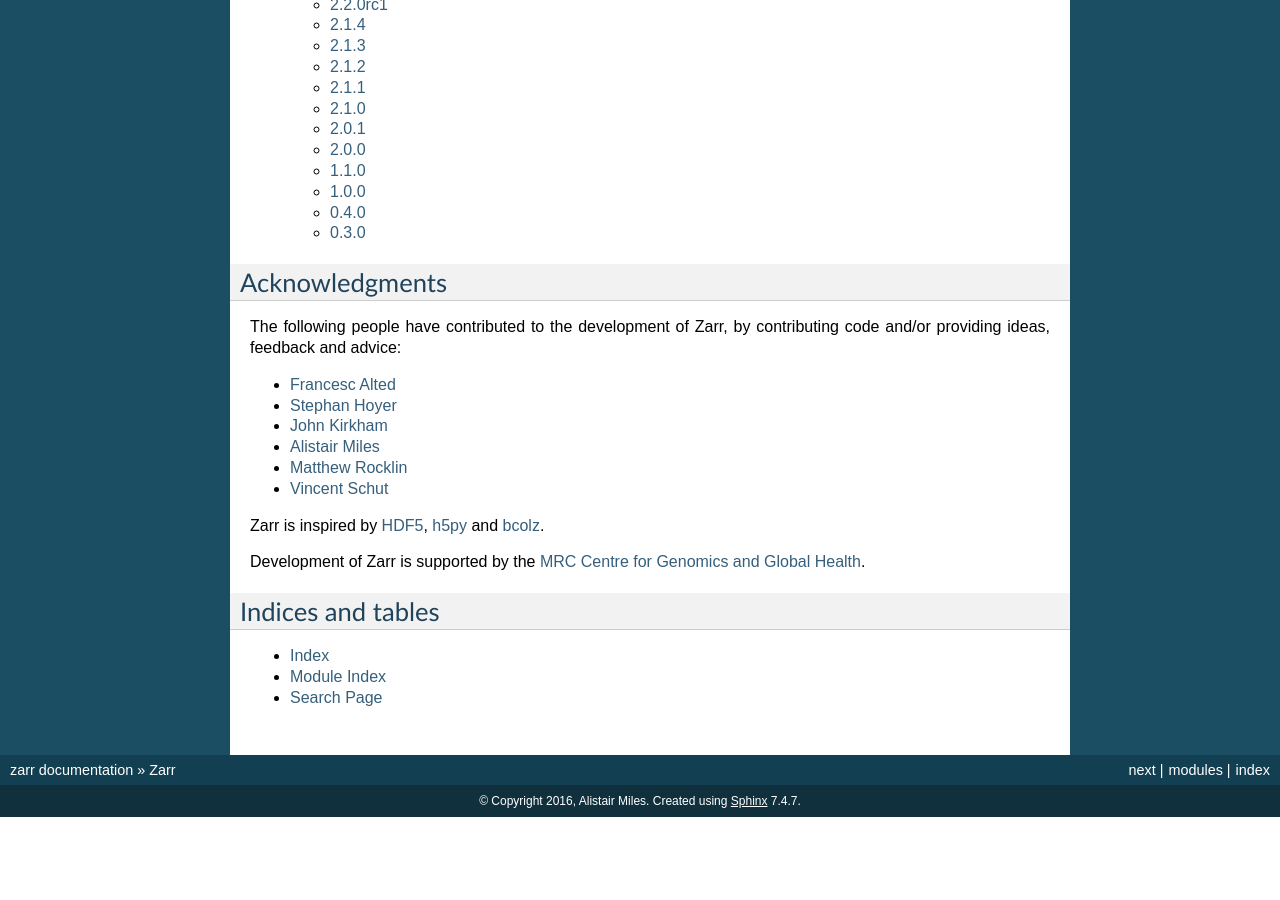
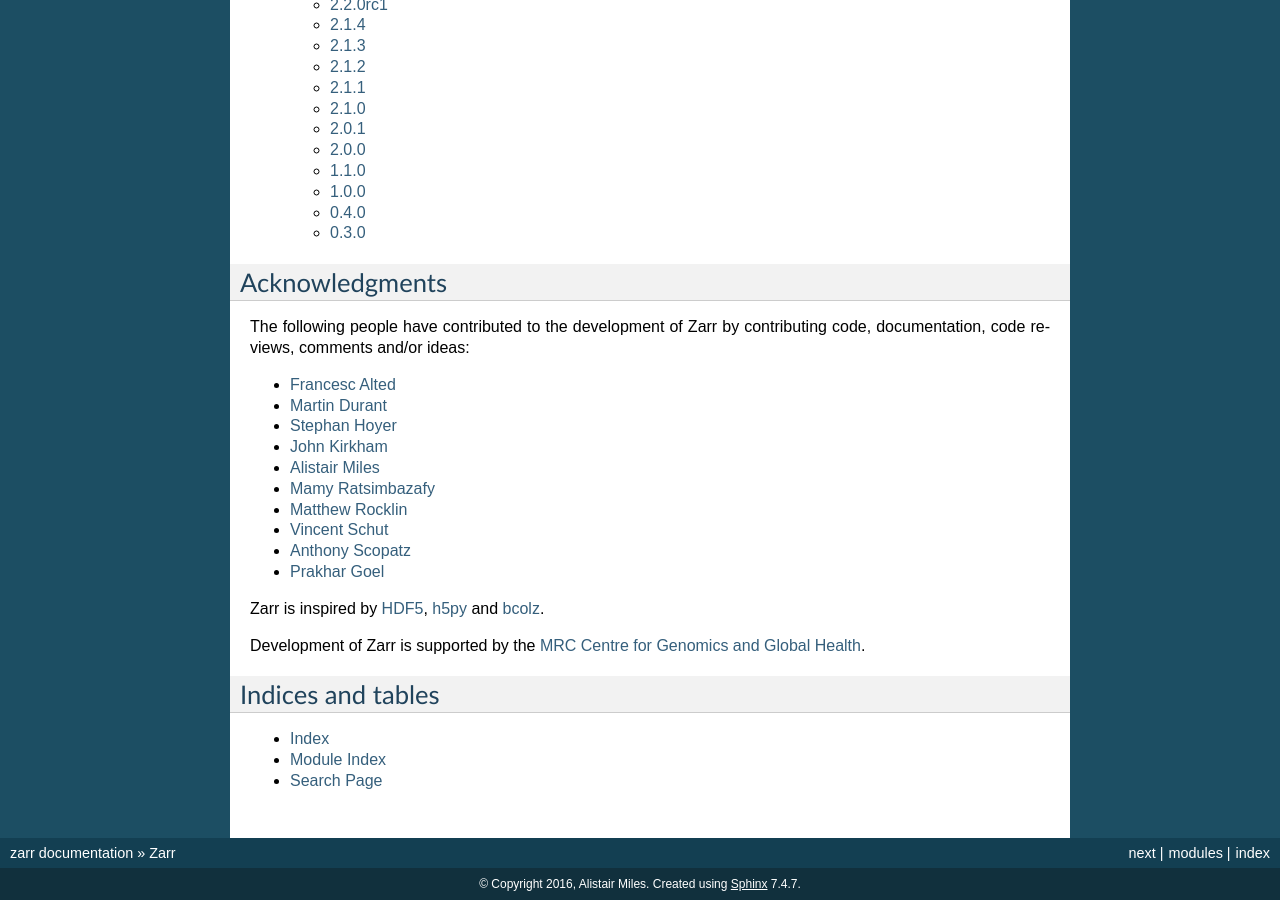
Before and after one commit to enthusiastdev121/zarr-python, a Sphinx documentation site: the page built from docs/index.rst, in a window 1280 px wide and 900 px high, scrolled down 1666 px. Built offline with Sphinx 7.4.7, drawn with Linux system fonts in a browser that asks for light colours; the version number could not be read and is left out; before the commit the page ends 2483 px from its top, so only the background shows below that.

Commit message:
use :user:

```diff
--- a/docs/index.rst
+++ b/docs/index.rst
@@ -12,7 +12,7 @@ Highlights
 
 * Create N-dimensional arrays with any NumPy dtype.
 * Chunk arrays along any dimension.
-* Compress and/or filter chunks using any numcodecs_ codec.
+* Compress and/or filter chunks using any NumCodecs_ codec.
 * Store arrays in memory, on disk, inside a Zip file, on S3, ...
 * Read an array concurrently from multiple threads or processes.
 * Write to an array concurrently from multiple threads or processes.
@@ -65,15 +65,19 @@ Contents
 Acknowledgments
 ---------------
 
-The following people have contributed to the development of Zarr, by contributing code and/or
-providing ideas, feedback and advice:
+The following people have contributed to the development of Zarr by contributing code,
+documentation, code reviews, comments and/or ideas:
 
-* `Francesc Alted <https://github.com/FrancescAlted>`_
-* `Stephan Hoyer <https://github.com/shoyer>`_
-* `John Kirkham <https://github.com/jakirkham>`_
-* `Alistair Miles <https://github.com/alimanfoo>`_
-* `Matthew Rocklin <https://github.com/mrocklin>`_
-* `Vincent Schut <https://github.com/vincentschut>`_
+* :user:`Francesc Alted <FrancescAlted>`
+* :user:`Martin Durant <martindurant>`
+* :user:`Stephan Hoyer <shoyer>`
+* :user:`John Kirkham <jakirkham>`
+* :user:`Alistair Miles <alimanfoo>`
+* :user:`Mamy Ratsimbazafy <mratsim>`
+* :user:`Matthew Rocklin <mrocklin>`
+* :user:`Vincent Schut <vincentschut>`
+* :user:`Anthony Scopatz <scopatz>`
+* :user:`Prakhar Goel <newt0311>`
 
 Zarr is inspired by `HDF5 <https://www.hdfgroup.org/HDF5/>`_, `h5py
 <http://www.h5py.org/>`_ and `bcolz <http://bcolz.blosc.org/>`_.
@@ -88,4 +92,4 @@ Indices and tables
 * :ref:`modindex`
 * :ref:`search`
 
-.. _numcodecs: http://numcodecs.readthedocs.io/
+.. _NumCodecs: http://numcodecs.readthedocs.io/
--- a/docs/tutorial.rst
+++ b/docs/tutorial.rst
@@ -147,7 +147,7 @@ Compressors
 -----------
 
 A number of different compressors can be used with Zarr. A separate package
-called Numcodecs_ is available which provides a common interface to various
+called NumCodecs_ is available which provides a common interface to various
 compressor libraries including Blosc, Zstandard, LZ4, Zlib, BZ2 and
 LZMA. Different compressors can be provided via the ``compressor`` keyword
 argument accepted by all array creation functions. For example::
```
Also changed, not shown: docs/release.rst (+19 -17 lines).
